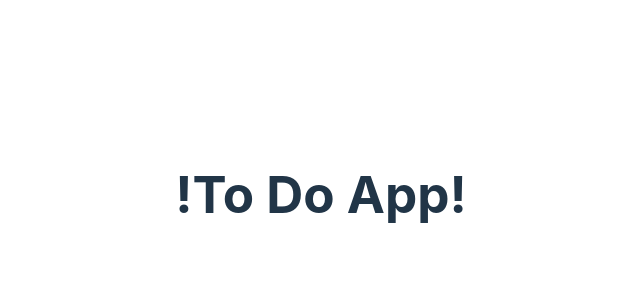
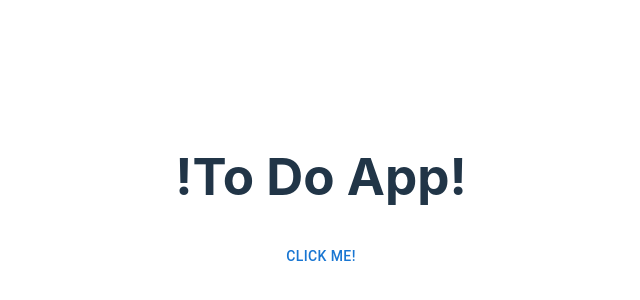
Before and after one commit to cjp0421/todo-app, a React (Vite) app in the folder frontend/: page / in a window 1280 px wide. Shown: the part 206-506 px from the top of the page, without its empty margins (319-959 px from the left). Built offline with nearby package versions, Linux system fonts and the light colour scheme.

Commit message:
added MUI, more practice test structure, updated readme

```diff
--- a/frontend/src/App.tsx
+++ b/frontend/src/App.tsx
@@ -1,4 +1,5 @@
 import './App.css'
+import { Button } from '@mui/material'
 // import ToDoItem from './components/ToDoItem'
 
 function App() {
@@ -14,6 +15,7 @@ function App() {
     <>
       <h1>!To Do App!</h1>
       {/* <ToDoItem {...toDoItem} /> */}
+      <Button>Click me!</Button>
     </>
   )
 }
```
Also changed, not shown: 2 other files (tests, documents, lock files or other folders).
